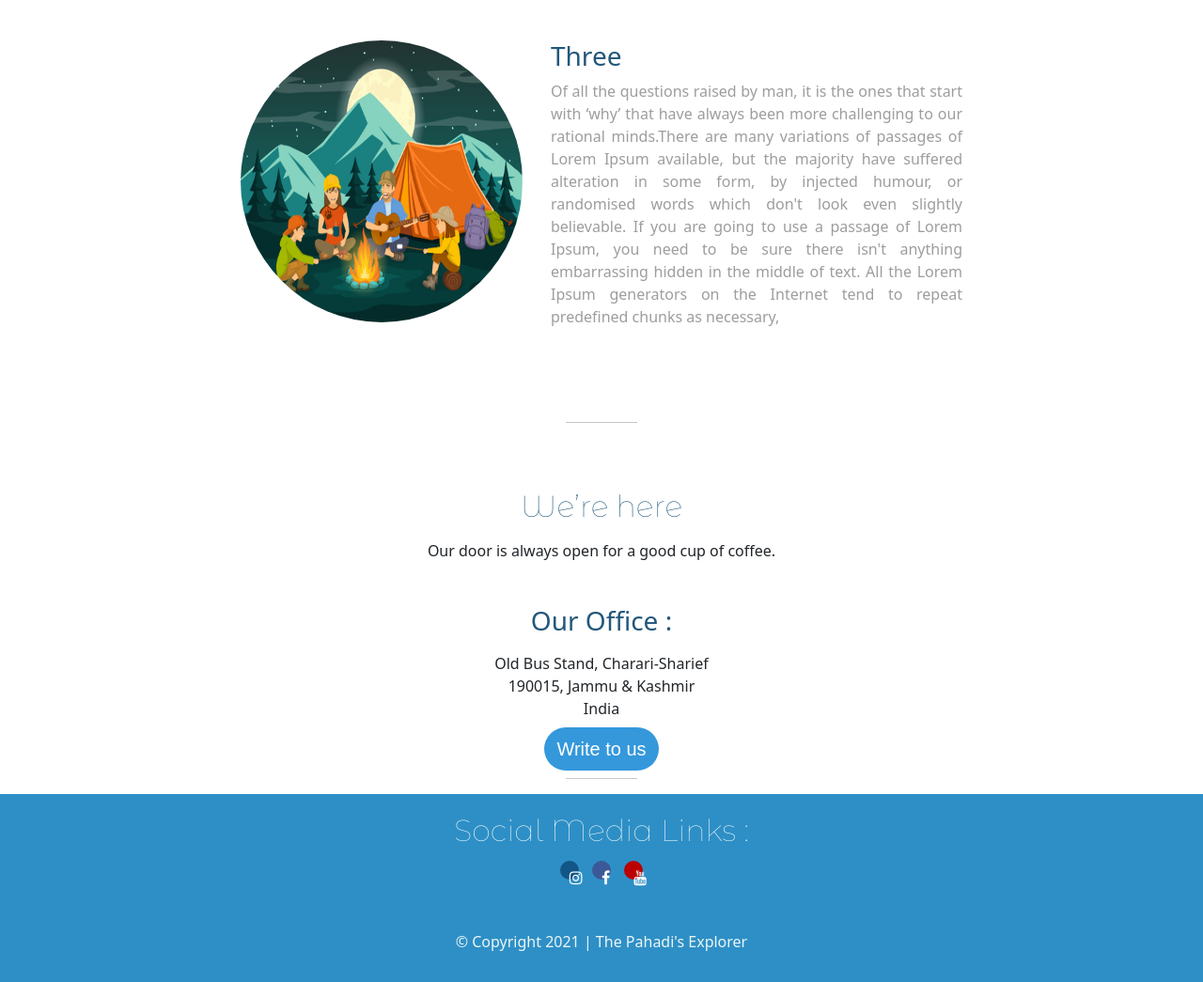
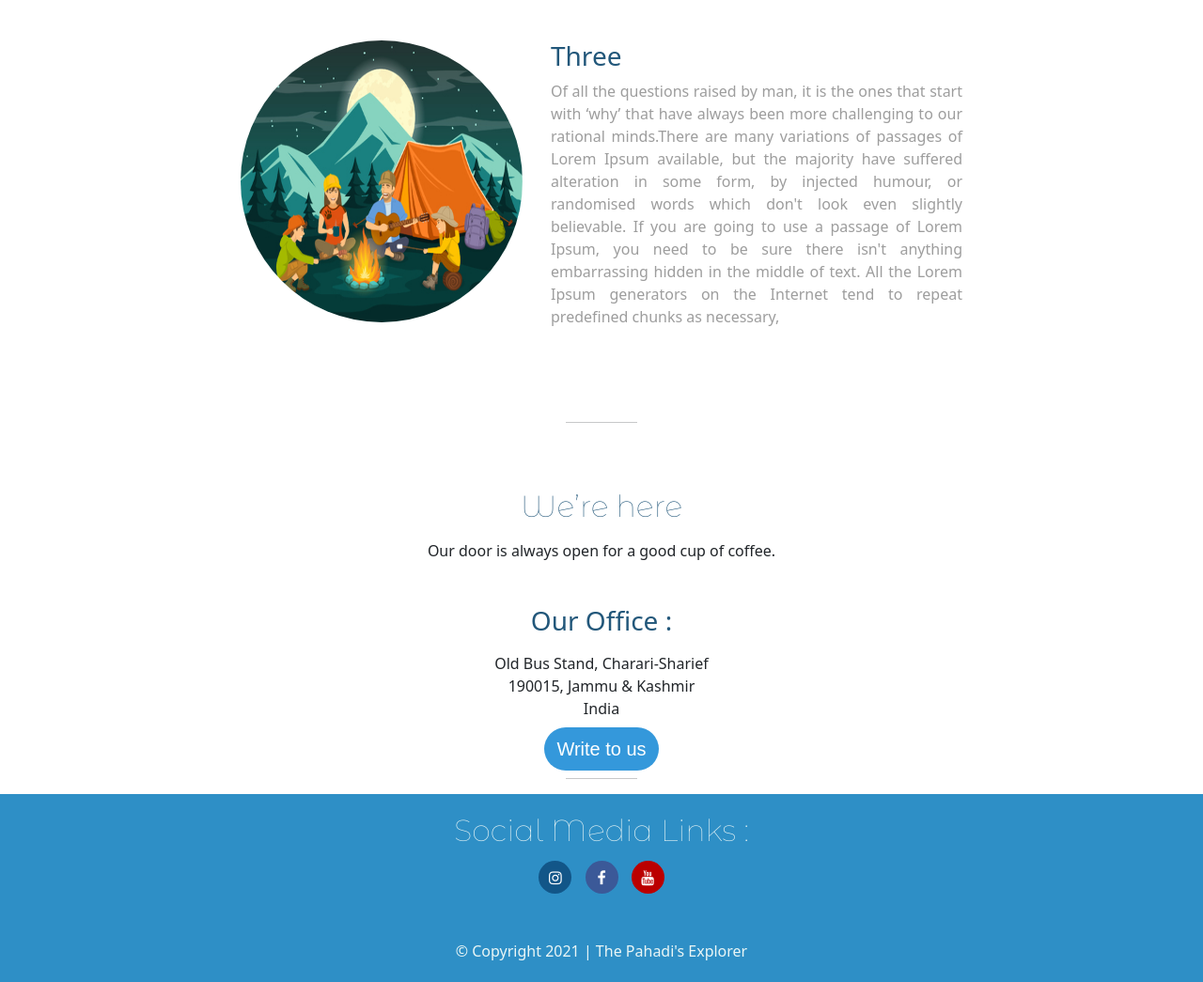
Before and after one commit to manaanmattoo/thepahadis_newCSS, a plain HTML site: page index.html in a window 1280 px wide. Shown: the part 2315-3360 px from the top of the page at 94% size. Drawn offline with nearby package versions, Linux system fonts and the light colour scheme.

Commit message:
Fixed Social Media Buttons

```diff
--- a/css/styles.css
+++ b/css/styles.css
@@ -210,8 +210,8 @@ hr {
 .fa {
     padding: 10px;
     font-size: 10px;
-    width: 15px;
-    height: 15px;
+    width: 35px;
+    height: 35px;
     text-align: center;
     text-decoration: none;
     border-radius: 50%;
```
